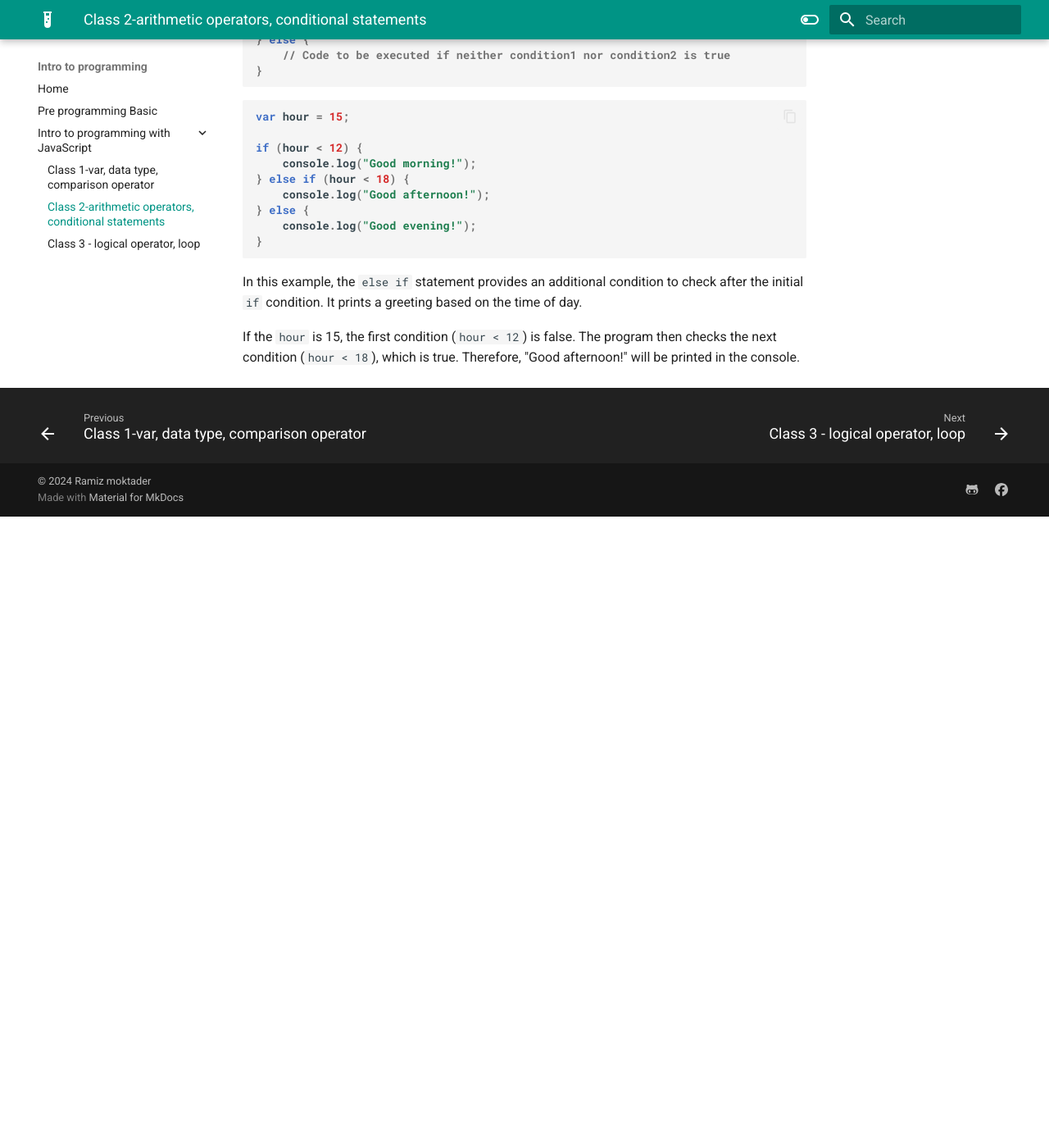
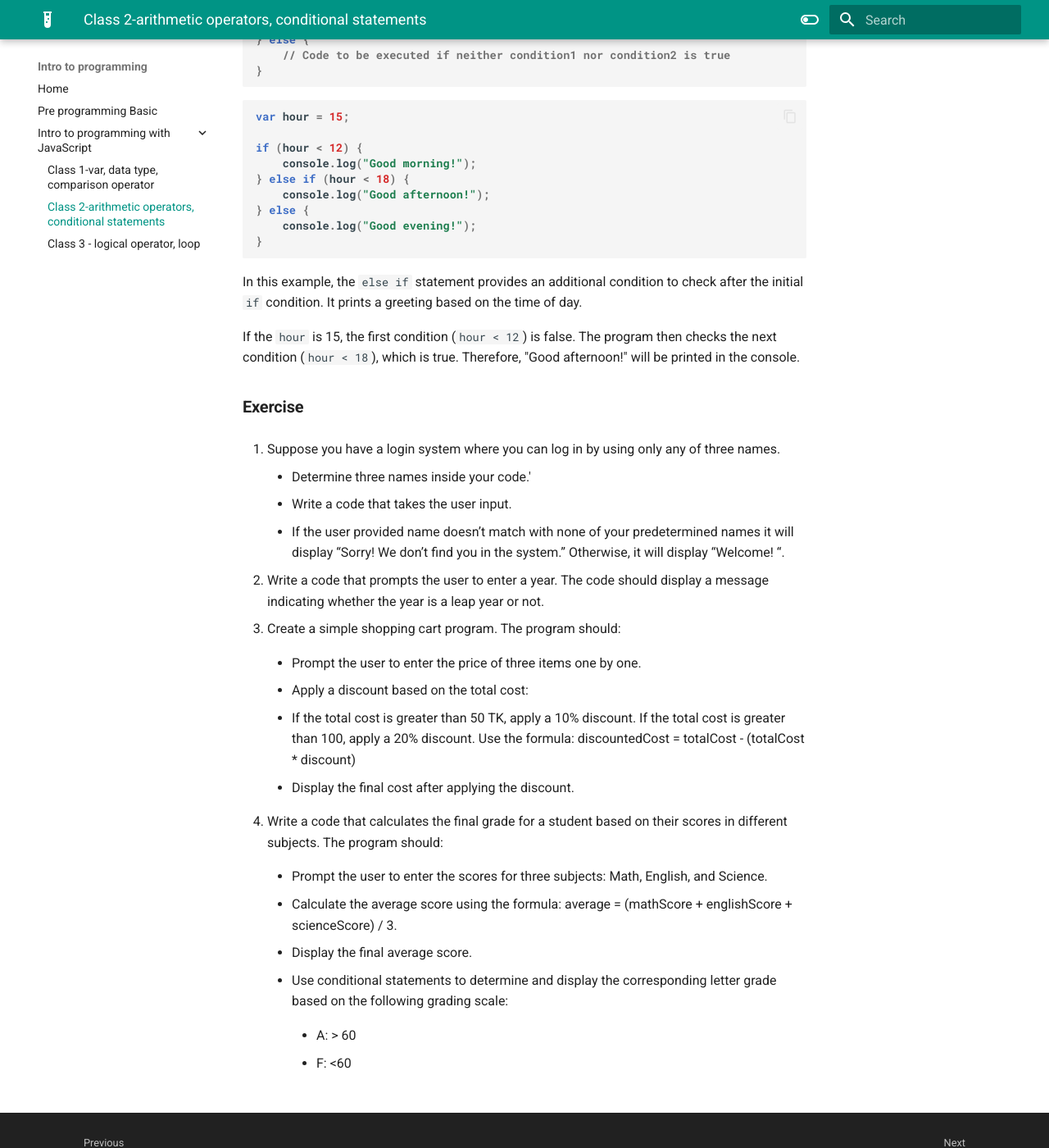
Before and after one commit to ramiz-moktader/geospatial-programming-course, an MkDocs documentation site: the page built from docs/conditional-statements-class2.md, in a window 1280 px wide and 1400 px high, scrolled down 2481 px. Shown: the whole window at 82% size. Built offline with MkDocs 1.6.1 and Material for MkDocs 9.7.7, drawn with Linux system fonts in a browser that asks for light colours; before the commit the page ends 3111 px from its top, so only the background shows below that.

Commit message:
updated the exercise with class 2

```diff
--- a/docs/conditional-statements-class2.md
+++ b/docs/conditional-statements-class2.md
@@ -125,3 +125,37 @@ if (hour < 12) {
 In this example, the `else if` statement provides an additional condition to check after the initial `if` condition. It prints a greeting based on the time of day.
 
 If the `hour` is 15, the first condition (`hour < 12`) is false. The program then checks the next condition (`hour < 18`), which is true. Therefore, "Good afternoon!" will be printed in the console.
+
+### **Exercise**
+
+1. Suppose you have a login system where you can log in by using only any of three names.
+
+    - Determine three names inside your code.'
+    - Write a code that takes the user input.
+    - If the user provided name doesn’t match with none of your predetermined names it will display “Sorry! We don’t find you in the system.” Otherwise, it will display “Welcome! “.
+
+2. Write a code that prompts the user to enter a year. The code should display a message indicating whether the year is a leap year or not.
+
+3. Create a simple shopping cart program. The program should:
+
+    - Prompt the user to enter the price of three items one by one.
+
+    - Apply a discount based on the total cost:
+
+    - If the total cost is greater than 50 TK, apply a 10% discount. If the total cost is greater than 100, apply a 20% discount. Use the formula: discountedCost = totalCost - (totalCost * discount)
+
+    - Display the final cost after applying the discount.
+
+4. Write a code that calculates the final grade for a student based on their scores in different subjects. The program should:
+
+    - Prompt the user to enter the scores for three subjects: Math, English, and Science.
+
+    - Calculate the average score using the formula: average = (mathScore + englishScore + scienceScore) / 3.
+
+    - Display the final average score.
+
+    - Use conditional statements to determine and display the corresponding letter grade based on the following grading scale:
+
+        - A:  > 60
+
+        - F: <60
```
